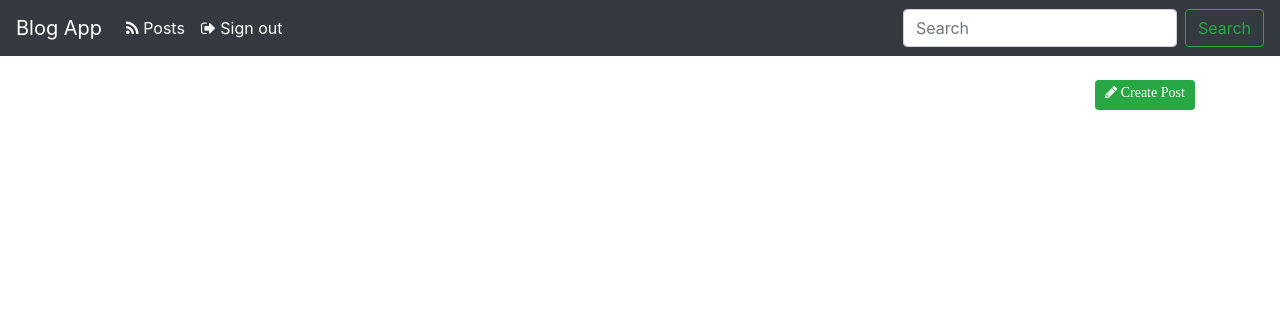
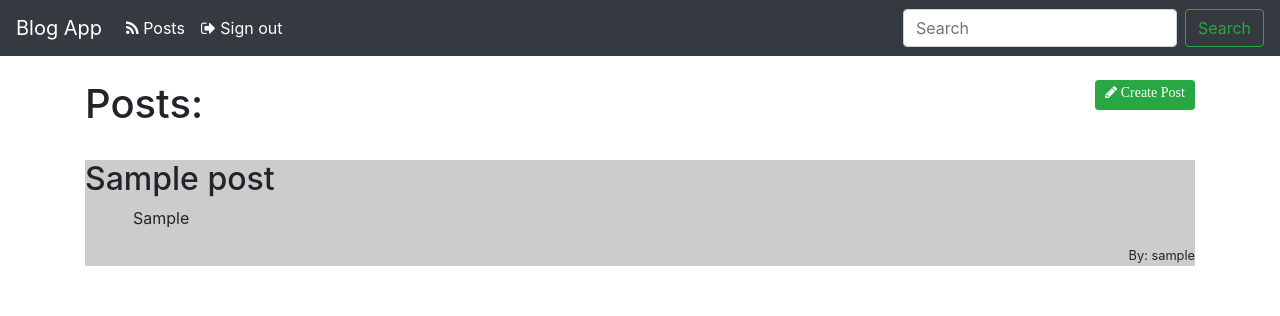
Before and after one commit to shahrozimtiaz/Software-Testing, a Django app: page / in a window 1280 px wide. Shown: the top 316 px of the page. Run offline with Django 3.2, Linux system fonts and the light colour scheme; a user stored in the database is signed in; tables that the repository leaves empty hold one stand-in row (values such as "Sample post"); some libraries are stand-ins or nearby versions.

Commit message:
swithing branches

```diff
--- a/blog/models.py
+++ b/blog/models.py
@@ -1 +1,10 @@
 from django.db import models
+from django.contrib.auth.models import User
+from django.utils import timezone
+
+
+class Post(models.Model):
+    user = models.ForeignKey(User,on_delete=models.CASCADE,null=True)
+    title = models.TextField(default=None)
+    post = models.TextField(default=None)
+    timeStamp = models.DateTimeField(auto_now=True)
--- a/blog/templates/blog/posts.html
+++ b/blog/templates/blog/posts.html
@@ -3,6 +3,16 @@
 {% block content %}
 <br>
 <main role="main" class="container">
- <a role="button" class="btn fa fa-pencil btn-success btn-sm " href="https://www.paypal.com/us/signin" target="_blank" style="width:100px;height:30px;font-size:14px;color:white;float:right"> Create Post</a>
+ <a role="button" class="btn fa fa-pencil btn-success btn-sm " href="{% url 'blog:makePost' %}" style="width:100px;height:30px;font-size:14px;color:white;float:right"> Create Post</a>
+ <h1>Posts:</h1> <br>
+ {% for post in posts %}
+  <div style="background-color: #cccccc;">
+   <h2>{{post.title}}</h2>
+   <p style="padding-left:3em">{{post.post}}</p>
+   <div class="text-right">
+       <small>By: {{post.user.username}} </small>
+   </div>
+  </div><br>
+ {% endfor %}
 </main>
 {% endblock %}
--- a/blog/templates/blog/welcome.html
+++ b/blog/templates/blog/welcome.html
@@ -2,10 +2,10 @@
 
 {% block content %}
 <div class="card border-success mb-3" style="max-width: 18rem;">
-  <div class="card-body text-success">
+  <div class="card-body">
     <h5 class="card-title">Welcome!</h5>
     <p class="card-text">Your account has been created {{user.username}}!</p>
-    <a href="{% url 'blog:posts' %}" class="btn btn-primary">View Posts</a>
+    <a href="{% url 'blog:posts' %}" class="btn btn-success">View Posts</a>
   </div>
 </div>
 {% endblock %}
--- a/blog/urls.py
+++ b/blog/urls.py
@@ -5,7 +5,7 @@ from . import views
 app_name = 'blog'
 urlpatterns = [
     path('login/', views.loginPage, name='loginPage'),
-    # path('makePost/', views.makePost, name='makePost'),
+    path('makePost/', views.makePost, name='makePost'),
     path('', views.posts, name='posts'),
     path('signout/', views.signout, name='signout'),
 ]
--- a/blog/views.py
+++ b/blog/views.py
@@ -1,5 +1,6 @@
 from django.shortcuts import get_object_or_404, render, redirect,reverse
 from django.contrib.auth.models import User
+from .models import Post
 from django.contrib.auth import login,logout,authenticate
 from django.contrib import messages
 
@@ -28,7 +29,17 @@ def loginPage(request):
     return render(request, 'blog/login.html')
 
 def posts(request):
-    return render(request, 'blog/posts.html')
+    posts = list(Post.objects.all().order_by('-timeStamp'))
+    return render(request, 'blog/posts.html',{'posts':posts})
+
+def makePost(request):
+    if request.method == "POST":
+        if request.POST.get('title') and request.POST.get('post'):
+            user = User.objects.get(username=request.user.username)
+            Post(user=user,title=request.POST.get('title'),post=request.POST.get('post')).save()
+            return redirect(reverse('blog:posts'))
+
+    return render(request, 'blog/makePost.html')
 
 def signout(request):
     logout(request)
--- a/mysite/settings.py
+++ b/mysite/settings.py
@@ -106,7 +106,7 @@ AUTH_PASSWORD_VALIDATORS = [
 
 LANGUAGE_CODE = 'en-us'
 
-TIME_ZONE = 'UTC'
+TIME_ZONE = 'US/Eastern'
 
 USE_I18N = True
 
```
Also changed, not shown: blog/templates/blog/makePost.html (added, +22 -0 lines), blog/migrations/0001_initial.py (added), blog/migrations/__init__.py (added), db.sqlite3.
